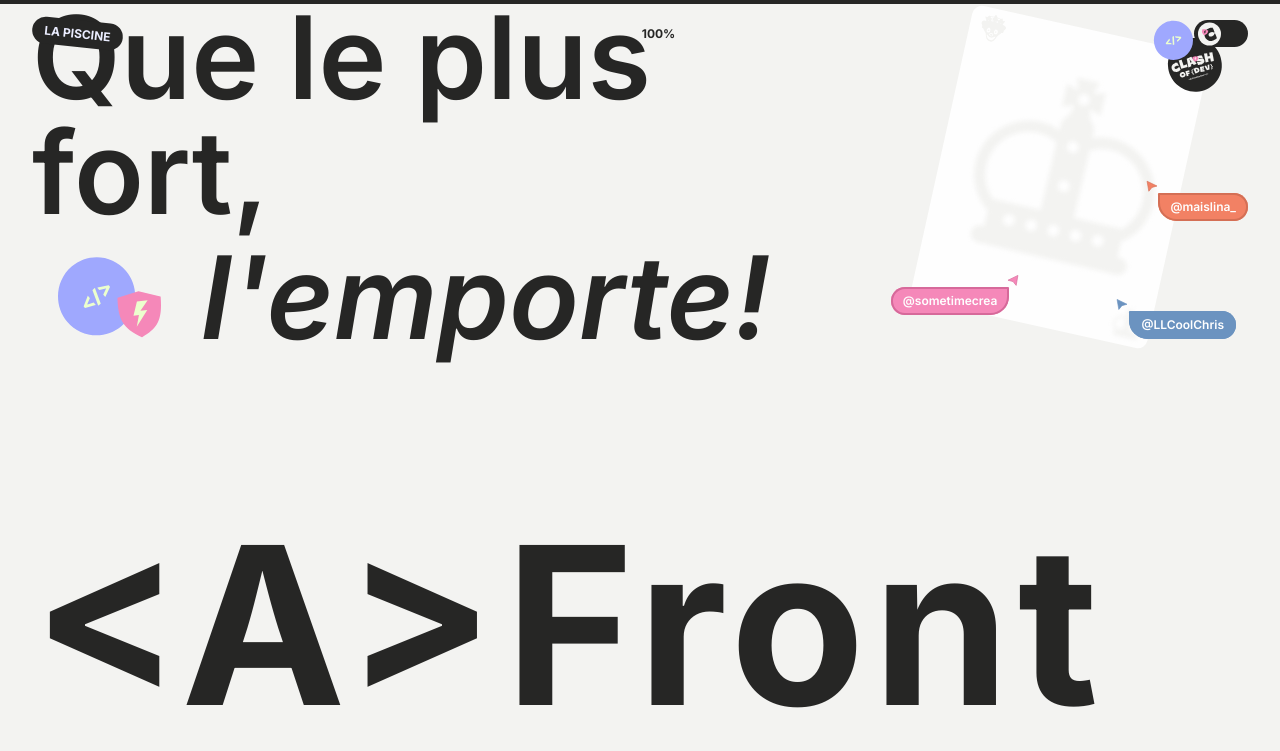
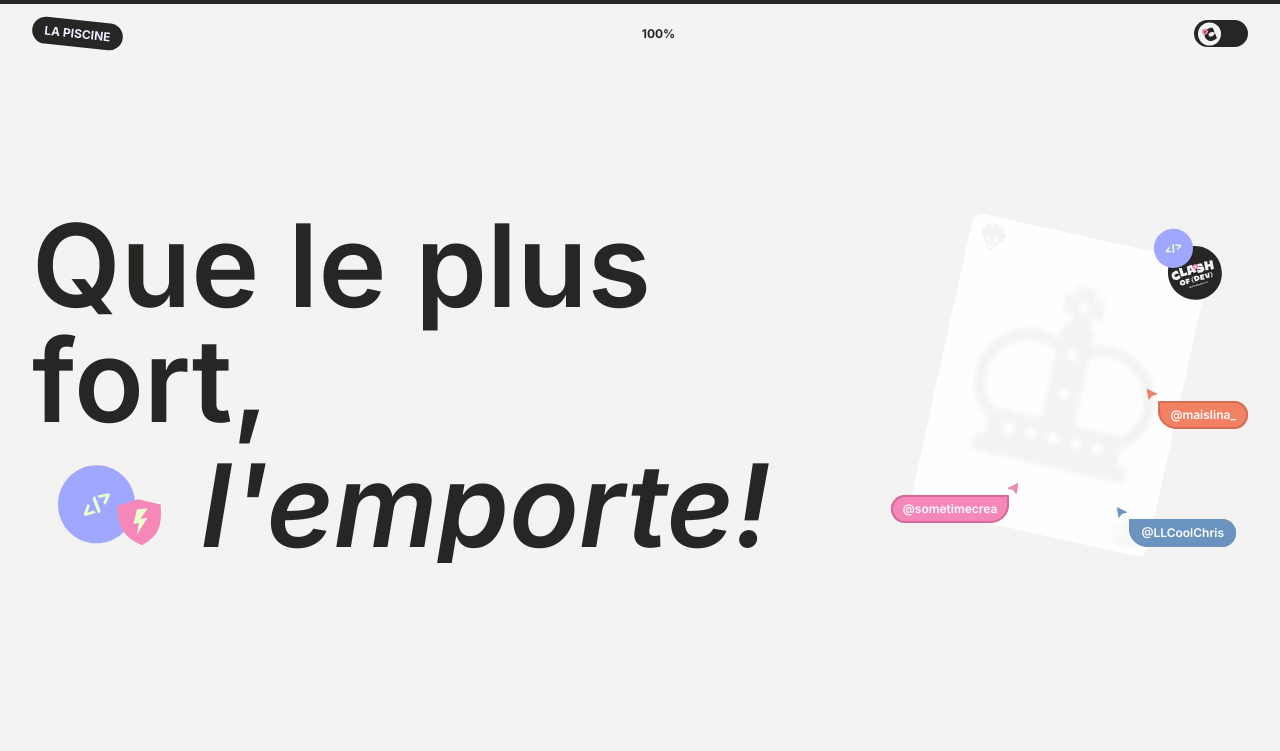
Before and after one commit to AlexDDevv/piscineClashOfDevs, a Next.js app: page / in a window 1280 px wide. Shown: the top 751 px of the page. Built offline with nearby package versions, Linux system fonts and the light colour scheme.

Commit message:
💫 Add animation on the article and optimisation for framer motion

```diff
--- a/src/app/page.tsx
+++ b/src/app/page.tsx
@@ -1,3 +1,4 @@
+"use client"
 import Image from "next/image";
 import Header from "@/components/Header";
 import logoTitle from "../assets/img/logoTitle.svg"
@@ -6,16 +7,34 @@ import data from "../data/data.json"
 import Character from "@/components/Character";
 import Footer from "@/components/Footer"
 import logoFinalSection from "../assets/img/logoTitleFinalSection.svg"
+import { motion } from "framer-motion"
 
 export default function Home() {
+    const translateInMotion = {
+        initial: { translateX: "-500px", opacity: 0 },
+        animate: { translateX: 0, opacity: 1 },
+        exit: { translateX: 0, opacity: 1 },
+        transition: { duration: 0.75, ease: "easeInOut" }
+    }
+
     return (
         <>
             <Header />
             <main>
-                <section className="flex items-center justify-between max-w-[1440px] mx-auto max-[1440px]:px-8 mb-40">
+                <section className="flex items-center justify-between max-w-[1440px] mx-auto max-[1440px]:px-8 mb-40 mt-52 overflow-hidden">
                     <div>
-                        <h1 className="font-semibold text-bgBlack text-[115px] leading-none mb-2.5">Que le plus fort,</h1>
-                        <div className="flex items-center gap-x-10 pl-[26px]">
+                        <motion.h1
+                            className="font-semibold text-bgBlack text-[115px] leading-none mb-2.5"
+                            {...translateInMotion}
+                            transition={{ ...translateInMotion.transition, delay: 0.75 }}
+                        >
+                            Que le plus fort,
+                        </motion.h1>
+                        <motion.div
+                            className="flex items-center gap-x-10 pl-[26px]"
+                            {...translateInMotion}
+                            transition={{ ...translateInMotion.transition, delay: 1.25 }}
+                        >
                             <Image
                                 src={logoTitle}
                                 alt="Logo"
@@ -24,7 +43,7 @@ export default function Home() {
                                 className="w-auto h-auto"
                             />
                             <p className="font-semibold text-bgBlack text-[115px] italic leading-none">l'emporte!</p>
-                        </div>
+                        </motion.div>
                     </div>
                     <HeroCard />
                 </section>
@@ -50,8 +69,7 @@ export default function Home() {
                             logoHeight={character.logoHeight}
                         />
                     ))}
-                </section>
-                <section className="bg-bgBlack max-w-[1440px] mx-auto max-[1440px]:px-8 rounded-[60px] pt-[252px] pb-20 px-[102px] flex flex-col items-center justify-center mb-10">
+                    <article className="bg-bgBlack max-w-[1440px] mx-auto rounded-[60px] pt-[252px] pb-20 px-[102px] flex flex-col items-center justify-center mb-10 sticky top-0 z-10">
                         <div className="mb-[230px] relative">
                             <span className="font-inter font-medium text-xs text-bgWhite opacity-80 mb-[80px] block">/ FINALE02</span>
                             <h2 className="font-inter font-semibold text-[115px] text-bgBeige leading-[123px]">
@@ -79,6 +97,7 @@ export default function Home() {
                                 />
                             ))}
                         </div>
+                    </article>
                 </section>
                 <Footer />
             </main>
```
Lines whose indentation alone changed are shown as unchanged.
